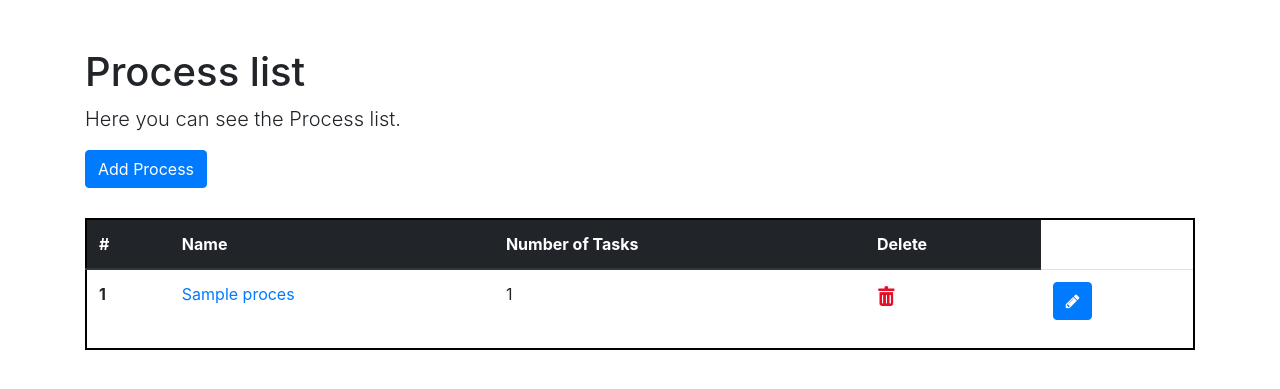
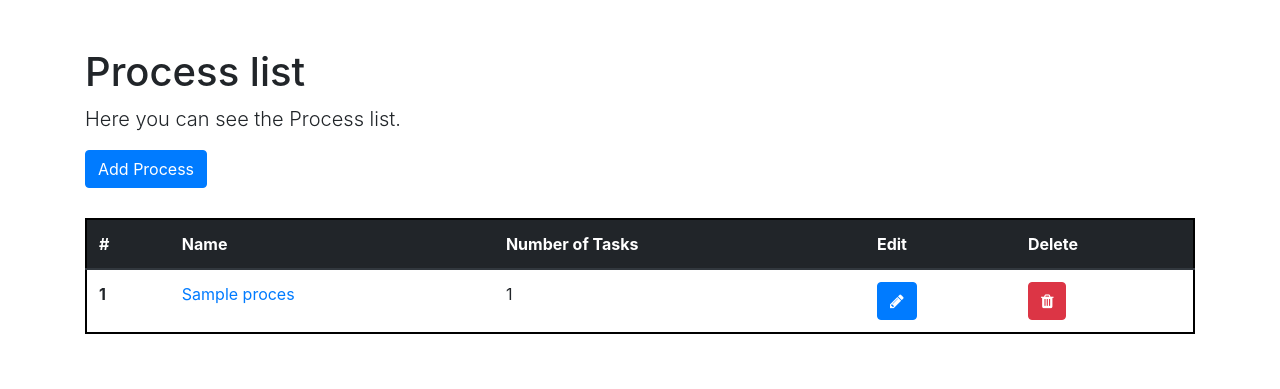
Before and after one commit to amirmohsen-am/graduation-system-project-fall96, a Django app: page /designer in a window 1280 px wide. Shown: the part 80-469 px from the top of the page. Run offline with Django 3.2, Linux system fonts and the light colour scheme; a user stored in the database is signed in; tables that the repository leaves empty hold one stand-in row (values such as "Sample post"); some libraries are stand-ins or nearby versions.

Commit message:
Add delete

```diff
--- a/graduation_system/main/templates/main/designer.html
+++ b/graduation_system/main/templates/main/designer.html
@@ -44,6 +44,7 @@
               <th scope="col">#</th>
               <th scope="col">Name</th>
               <th scope="col">Number of Tasks</th>
+              <th scope="col"> Edit </th>
               <th scope="col"> Delete </th>
             </tr>
           </thead>
@@ -53,8 +54,9 @@
                           <th scope="row">{{ forloop.counter }}</th>
                           <td> <a href="{% url 'process-view' proc.id %}">{{ proc.name }}</a></td>
                           <td>{{ proc.task_set.all|length }}</td>
-                          <td> <a href="{% url 'process-delete' proc.id %}" >  <img style="height: 20px" src={% static "pics/Delete_icon.png" %}  alt="Delete"> </a></td>
-                         <td><p data-placement="top" data-toggle="tooltip" title="Edit"><button class="btn btn-primary btn-xs" data-title="Edit" data-toggle="modal" data-target="#edit" ><span class="fa fa-pencil"></span></button></p></td>
+
+                         <td><a href="{% url 'process-view' proc.id  %}"  data-placement="top" style="height: 20px" data-toggle="tooltip" title="Edit"><button class="btn btn-primary btn-xs" data-title="Edit" data-toggle="modal" data-target="#edit" ><span class="fa fa-pencil"></span></button></a></td>
+                        <td><a href="{% url 'process-delete' proc.id %}"  data-placement="top" style="height: 20px" data-toggle="tooltip" title="Delete"><button class="btn btn-danger btn-xs" data-title="Delete" data-toggle="modal" data-target="#delete" > <span class="fa fa-trash"></span> </button></a></td>
 
                       </tr>
                 {% endfor %}
--- a/graduation_system/main/templates/main/process_list.html
+++ b/graduation_system/main/templates/main/process_list.html
@@ -27,6 +27,8 @@
           <th scope="col">#</th>
           <th scope="col">Name</th>
           <th scope="col">Description</th>
+            <th scope="col"> Edit </th>
+              <th scope="col"> Delete </th>
         </tr>
       </thead>
       <tbody>
@@ -35,6 +37,9 @@
                   <th scope="row">{{ forloop.counter }}</th>
                   <td> <a href="{% url 'task-view' task.id %}">{{ task.name }}</a></td>
                   <td>{{ task.description }}</td>
+                    <td><a href="{% url 'task-view' task.id  %}"  data-placement="top" style="height: 20px" data-toggle="tooltip" title="Edit"><button class="btn btn-primary btn-xs" data-title="Edit" data-toggle="modal" data-target="#edit" ><span class="fa fa-pencil"></span></button></a></td>
+                    <td><a href="{% url 'task-delete' task.id %}"  data-placement="top" style="height: 20px" data-toggle="tooltip" title="Delete"><button class="btn btn-danger btn-xs" data-title="Delete" data-toggle="modal" data-target="#delete" > <span class="fa fa-trash"></span> </button></a></td>
+
                 </tr>
             {% endfor %}
       </tbody>
--- a/graduation_system/main/templates/main/student_view.html
+++ b/graduation_system/main/templates/main/student_view.html
@@ -33,6 +33,7 @@
                   <td> <a>{{ proc_instance.process.name }}</a></td>
                   <td>{{ proc_instance.process.task_set.all|length }}</td>
                   <td style="color: #28a745"> Done</td>
+                  <td style="color: #28a745"> </td>
                 </tr>
                 {% else %}
                   <tr>
```
